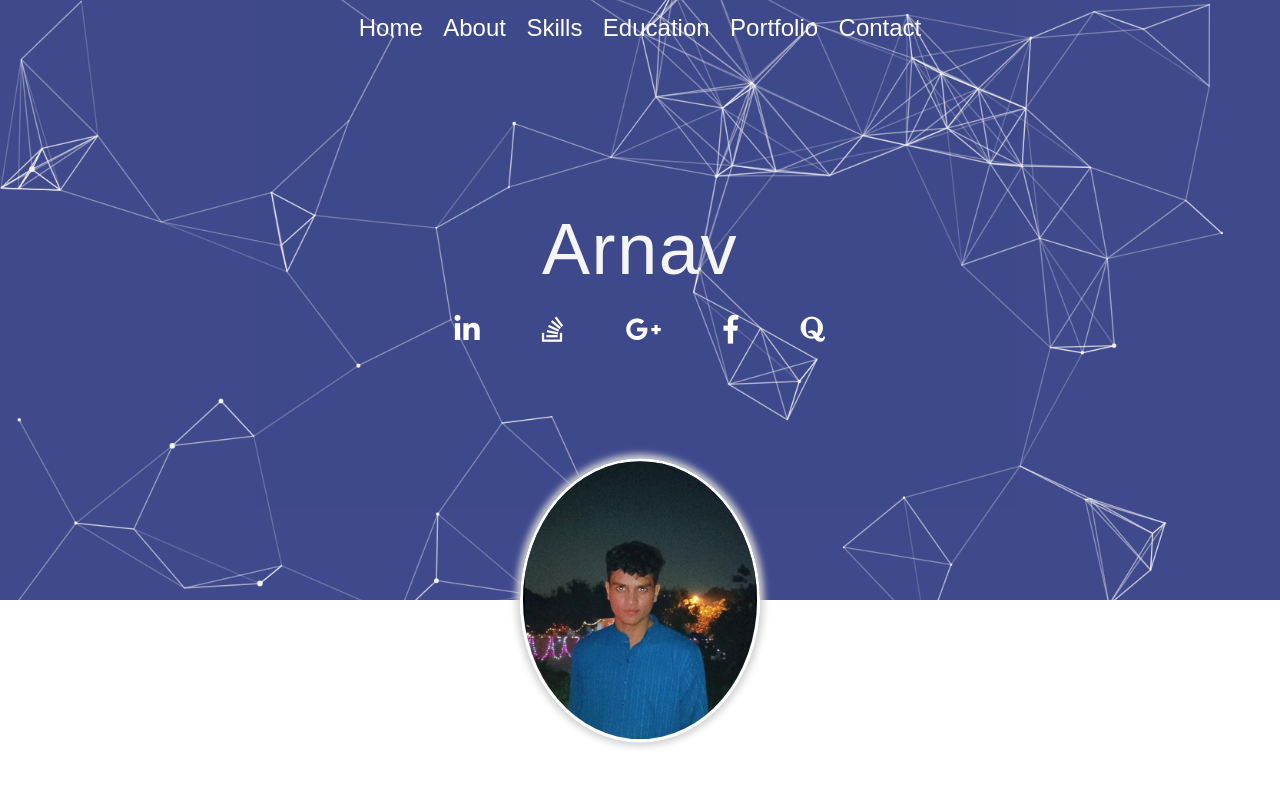
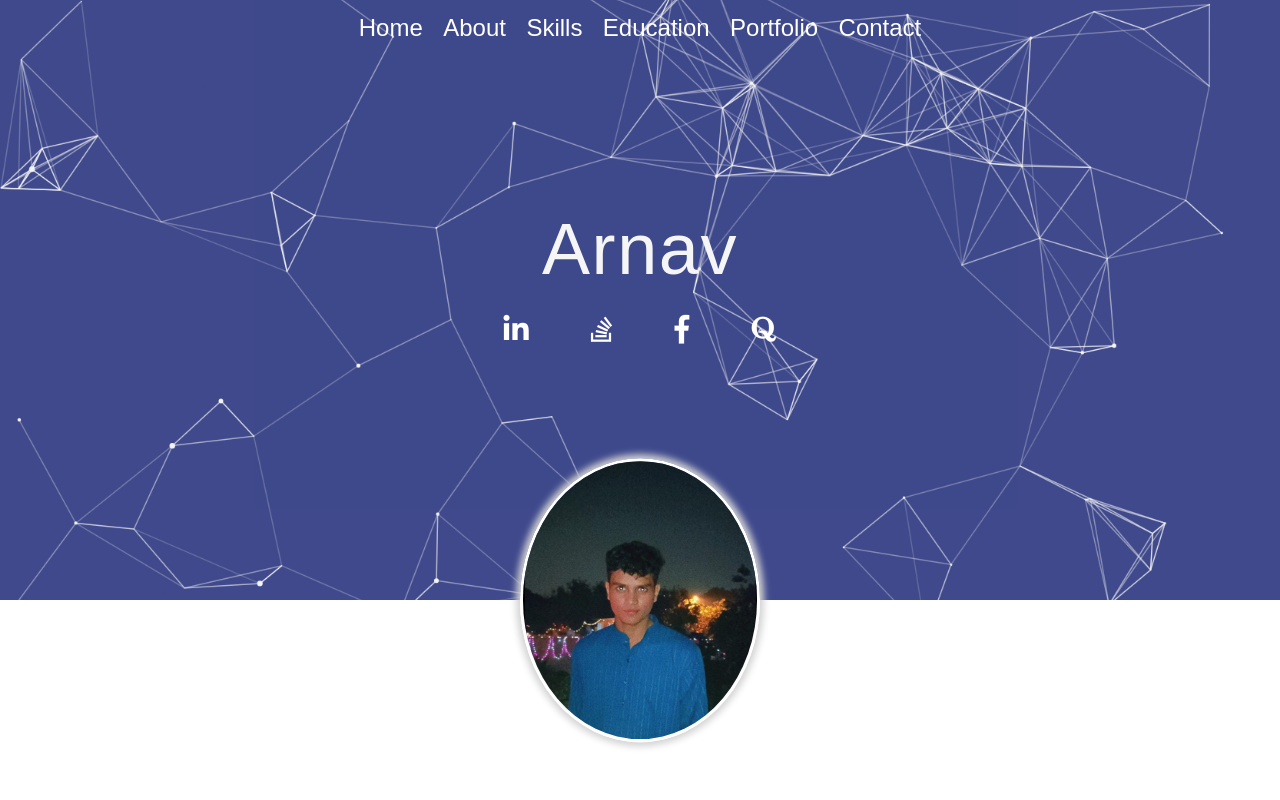
Before and after one commit to arnav0K/m, a plain HTML site: page index.html in a window 1280 px wide. Shown: the top 800 px of the page. Drawn offline with Linux system fonts and the light colour scheme.

Commit message:
Update index.html

```diff
--- a/index.html
+++ b/index.html
@@ -36,9 +36,7 @@
                     <li>
                         <a href="#" ><i class="fab fa-stack-overflow"></i></a>
                     </li>
-                    <li>
-                        <a href="#" ><i class="fab fa-google-plus-g"></i></a>
-                    </li>
+
                     <li>
                         <a href="#" ><i class="fab fa-facebook-f"></i></a>
                     </li>
```
